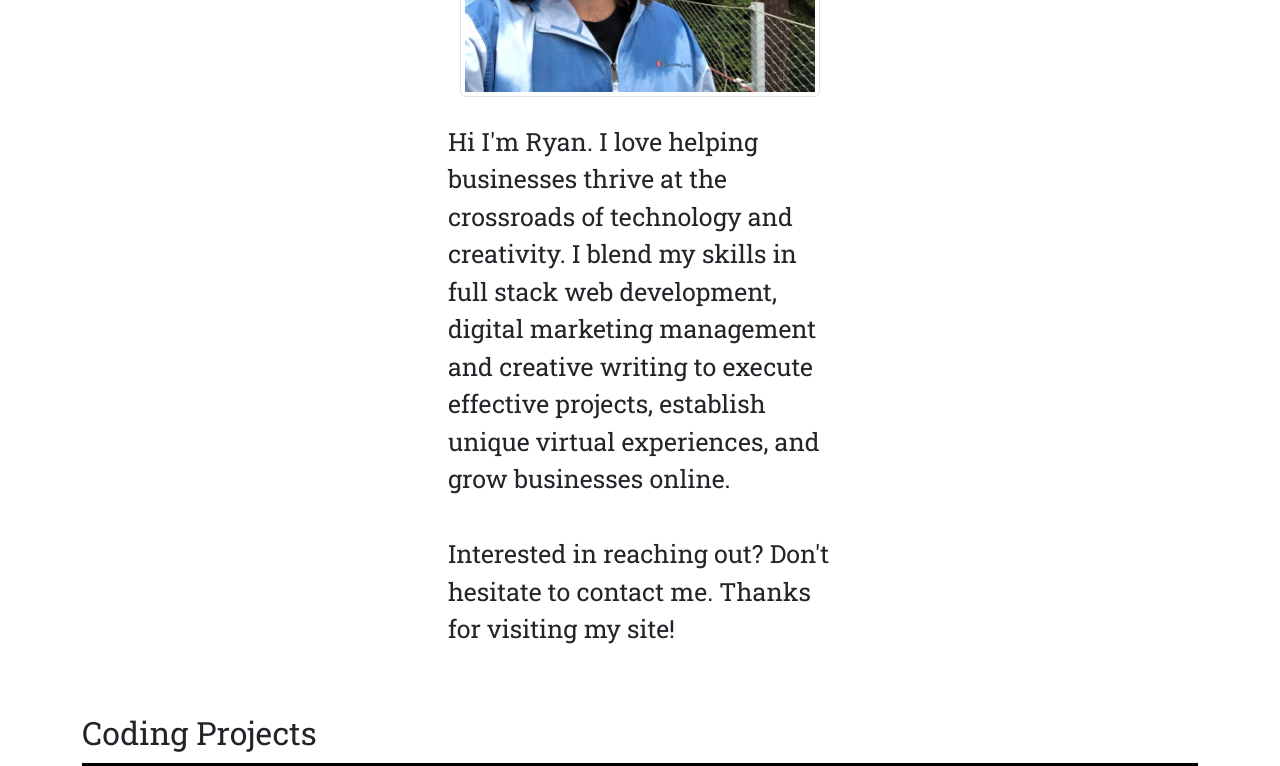
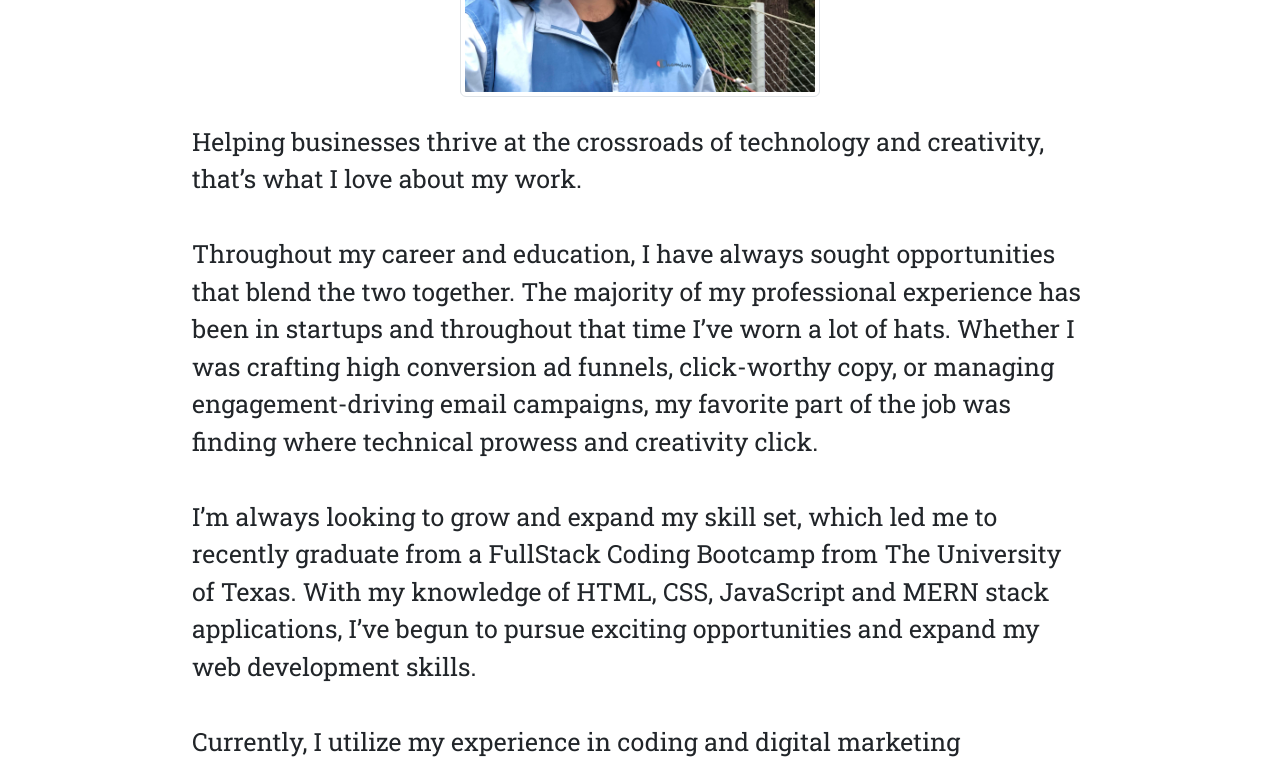
Before and after one commit to RyStreet/portfolio, a React (Create React App) app: page / in a window 1280 px wide. Shown: the part 460-1226 px from the top of the page. Built offline with nearby package versions, Linux system fonts and the light colour scheme.

Commit message:
added in larger about section

```diff
--- a/src/componenets/About.js
+++ b/src/componenets/About.js
@@ -1,66 +1,79 @@
-import React from "react"
-import headshot from "../images/rs-photo.jpg"
-import "../styles/about.css"
-import Particle from "./Particles"
-import IntroType from "./TypeAnimation"
-import github from "../images/github-logo2.png"
-import linkedIn from "../images/linkedin-logo.png"
-import { FontAwesomeIcon } from "@fortawesome/react-fontawesome"
-import { faArrowDown } from "@fortawesome/free-solid-svg-icons"
+import React from "react";
+import headshot from "../images/rs-photo.jpg";
+import "../styles/about.css";
+import Particle from "./Particles";
+import IntroType from "./TypeAnimation";
+import github from "../images/github-logo2.png";
+import linkedIn from "../images/linkedin-logo.png";
+import { FontAwesomeIcon } from "@fortawesome/react-fontawesome";
+import { faArrowDown } from "@fortawesome/free-solid-svg-icons";
 
-
-
-export default function About(){
-
-    return(
+export default function About() {
+  return (
     <div>
-
       <div id="about"></div>
 
       <div id="aboutContainer">
         <section className="mt-3">
-
           <div className="container" id="introContainer">
-
-
             <div id="aboutText1">
               <h4 id="helloText">Hello World, I'm</h4>
               <h1 id="nameTag">Ryan Street</h1>
               <div id="introType">
                 <IntroType></IntroType>
-
               </div>
             </div>
 
             <div id="imgContainer">
-            <img id="headshot"  className="col-4 img-thumbnail mt-4" src={headshot}></img>
+              <img
+                id="headshot"
+                className="col-4 img-thumbnail mt-4"
+                src={headshot}
+              ></img>
             </div>
-
           </div>
 
           <div id="aboutText2">
             <p id="aboutP">
               <i class="fa-brands fa-github"></i>
-                Hi I'm Ryan. I love helping businesses thrive at the crossroads of technology and creativity. I blend my skills in full stack web
-development, digital marketing management and creative writing to execute effective projects, establish unique
-virtual experiences, and grow businesses online.
-
+              Helping businesses thrive at the crossroads of technology and
+              creativity, that’s what I love about my work.
               <br></br>
               <br></br>
-                    Interested in reaching out? Don't hesitate to
-                    contact me. Thanks for visiting my site!</p>
-
+              Throughout my career
+              and education, I have always sought opportunities that blend the
+              two together. The majority of my professional experience has been
+              in startups and throughout that time I’ve worn a lot of hats.
+              Whether I was crafting high conversion ad funnels, click-worthy
+              copy, or managing engagement-driving email campaigns, my favorite
+              part of the job was finding where technical prowess and creativity
+              click.
+              <br></br>
+              <br></br>
+              I’m always looking to grow and expand my skill set, which
+              led me to recently graduate from a FullStack Coding Bootcamp from
+              The University of Texas. With my knowledge of HTML, CSS,
+              JavaScript and MERN stack applications, I’ve begun to pursue
+              exciting opportunities and expand my web development skills.
+              <br></br>
+              <br></br>
+              Currently, I utilize my experience in coding and digital marketing
+              management as a Digital Specialist for a non-profit startup called
+              BeSomeone. We’re building a free, peer-to-peer life coaching
+              platform for teens and young adults, and it’s been mind-blowing to
+              see how much we’ve grown and expanded in this past year alone. I
+              love that I get to use my digital tools to build something
+              positive.
+              <br></br>
+              <br></br>
+              Constantly curious and always open to new possibilities,
+              let’s get connected.
+              <br></br>
+              <br></br>
+                         </p>
           </div>
-
-
-
         </section>
-
-
-
       </div>
-
     </div>
-    )
-
+  );
 }
--- a/src/styles/about.css
+++ b/src/styles/about.css
@@ -61,7 +61,7 @@
 
 }
 #aboutP{
-    width: 30%;
+    width: 70%;
 }
 
 
@@ -78,6 +78,7 @@
     #aboutP{
         width: 100%;
         margin-left: 15%;
+        font-size: large;
     }
 
 }
```
Lines whose indentation alone changed are shown as unchanged.
